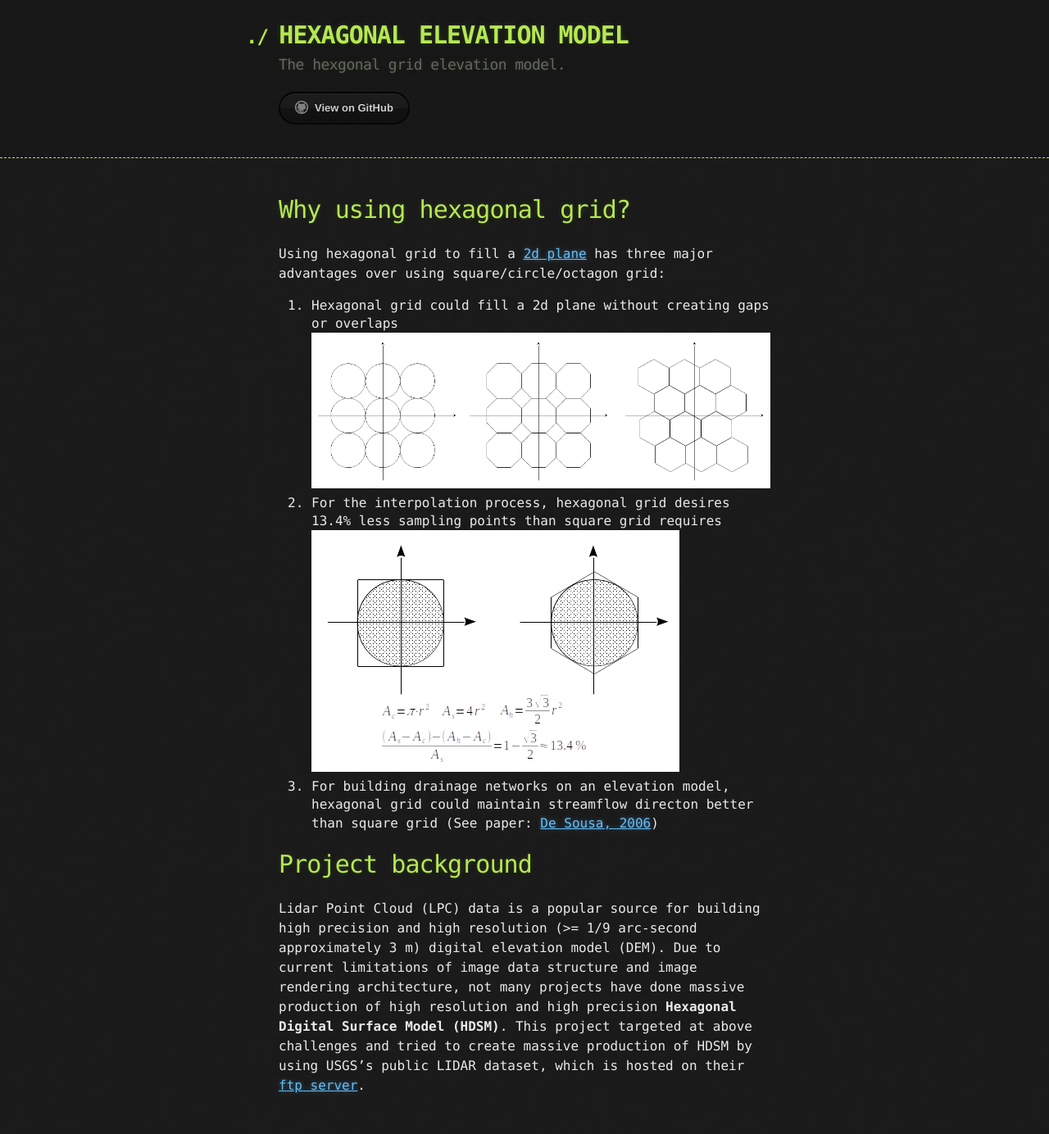
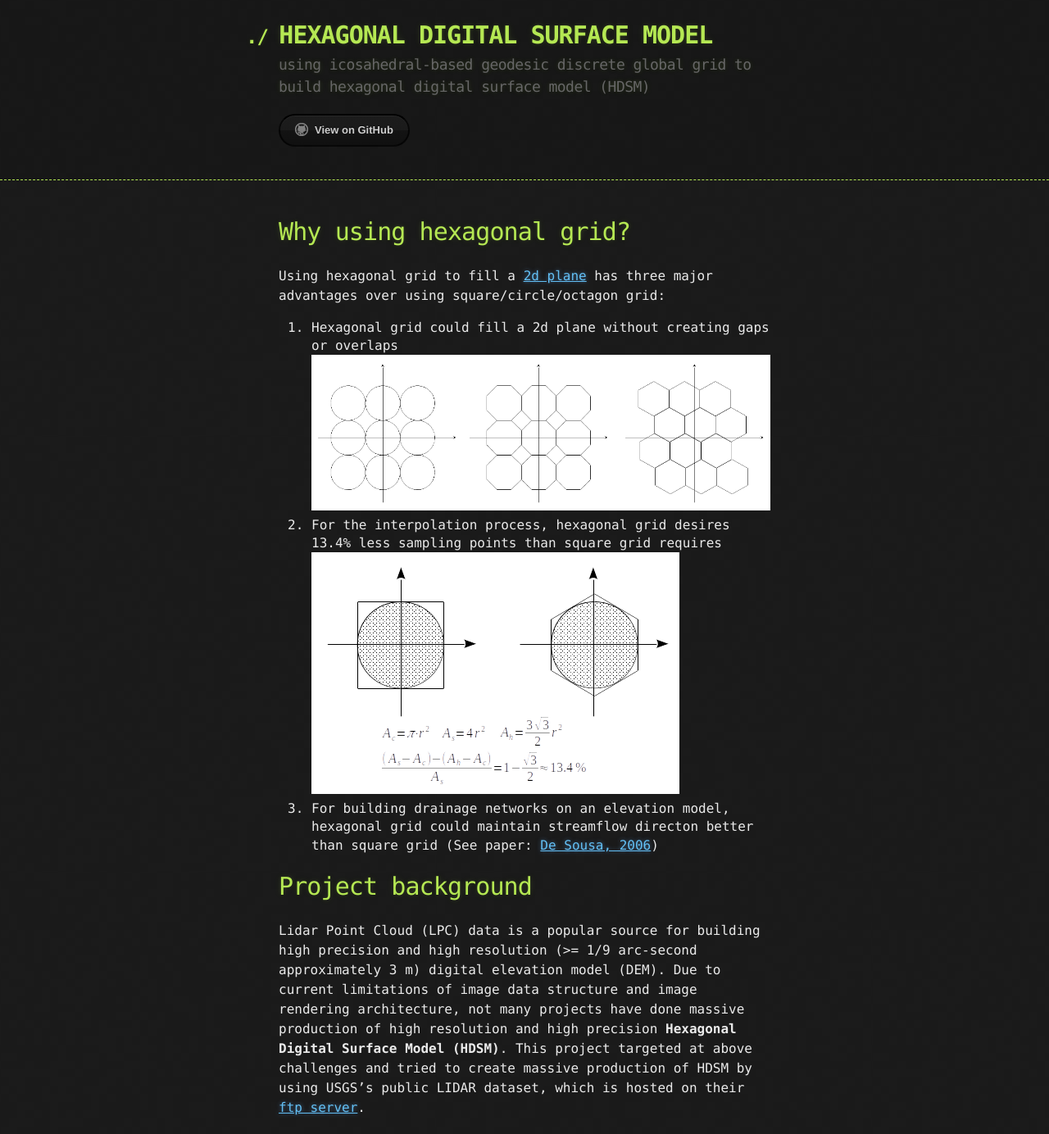
Before and after one commit to yanfuzhou/yanfuzhou.github.io, a Jekyll site: the page built from index.md, in a window 1280 px wide. Shown: the whole page at 82% size. Built offline with Jekyll 4.4.1, drawn with Linux system fonts in a browser that asks for light colours; our own code applies the rules of GitHub Pages for plain Markdown files; before the commit the page ends 1357 px from its top, so only the background shows below that.

Commit message:
update readme

```diff
--- a/_config.yml
+++ b/_config.yml
@@ -1,5 +1,5 @@
-title: HEXAGONAL ELEVATION MODEL
-description: The hexgonal grid elevation model.
+title: HEXAGONAL DIGITAL SURFACE MODEL
+description: using icosahedral-based geodesic discrete global grid to build hexagonal digital surface model (HDSM)
 show_downloads: False
 google_analytics:
 theme: jekyll-theme-hacker
```
